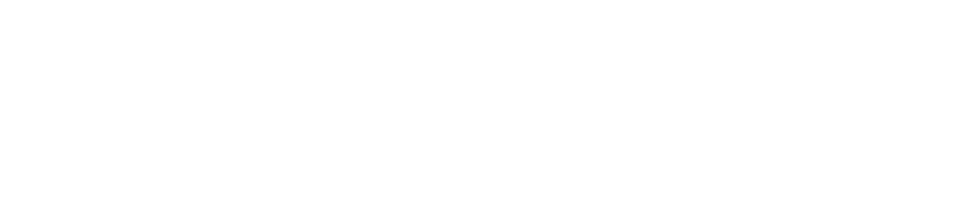
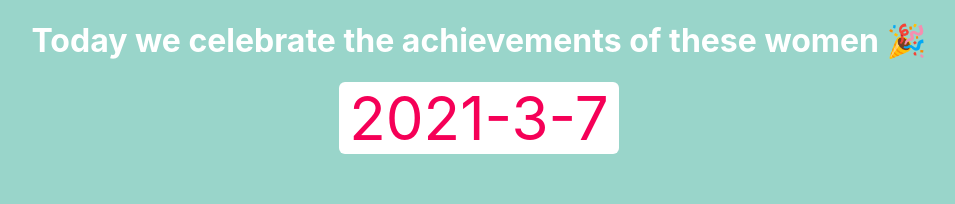
Before and after one commit to slin14/women_in_stem, a React (Create React App) app in the folder women-in-stem/: page / in a window 1280 px wide. Shown: the top 204 px of the page, without its empty margins (161-1116 px from the left). Built offline with nearby package versions, Linux system fonts and the light colour scheme.

Commit message:
adding date

```diff
--- a/women-in-stem/src/App.js
+++ b/women-in-stem/src/App.js
@@ -4,11 +4,23 @@
 
 
 function App() {
+
+  const today = new Date();
+  const date = today.getFullYear() + '-' + (today.getMonth() + 1) + '-' + today.getDate();
+
+
   return (
     <div className="App">
       <Container>
         <NavbarContainer>
-
+          <h1>
+            Today we celebrate the achievements of these women 🎉
+          </h1>
+          <DateContainer>
+            <span>
+            {date}
+            </span>
+          </DateContainer>
         </NavbarContainer>
         <Main>
           <Carousel />
@@ -24,11 +36,31 @@
   width: 100%;
   height: 100vh;
   display: grid;
-  grid-template-rows: 60px auto;
+  grid-template-rows: min-content auto;
+  background: #99d5ca;
 `
 const Main = styled.div`
   display:flex;
   justify-content: center;
   align-items: center;
 `
-const NavbarContainer = styled.div``
+const NavbarContainer = styled.div`
+  display: flex;
+  flex-direction: column;
+  align-items: center;
+  justify-content: center;
+  color: white;
+`
+
+const DateContainer = styled.span`
+  font-size:60px;
+  span {
+    // text-decoration:underline;
+    color:#f50057;
+    background: white;
+    border-radius:6px;
+    padding-left: 10px;
+    padding-right: 10px;
+  }
+
+`
```
